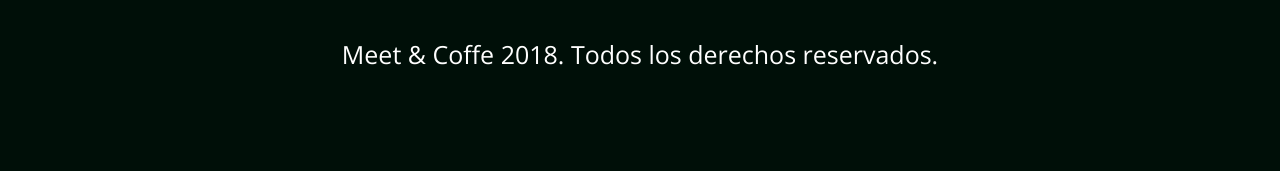
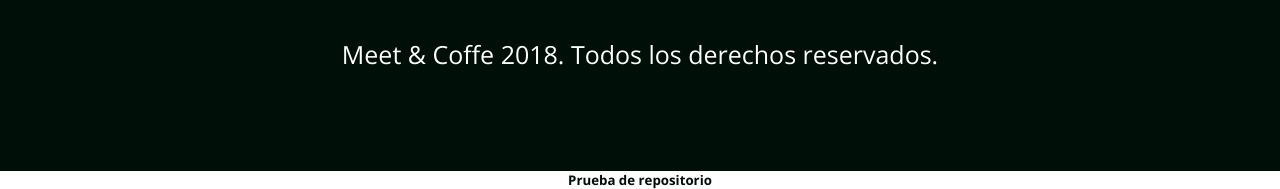
Before and after one commit to Nestorahumadag/meet-coffee, a plain HTML site: page index.html in a window 1280 px wide. Shown: the part 3052-3241 px from the top of the page. Drawn offline with nearby package versions, Linux system fonts and the light colour scheme.

Commit message:
Se agrego H5

```diff
--- a/index.html
+++ b/index.html
@@ -88,7 +88,7 @@
         </a>
         <p>Meet & Coffe 2018. Todos los derechos reservados.</p>
     </footer>
-
+<h5>Prueba de repositorio</h5>
 </body>
 
 </html>
```
